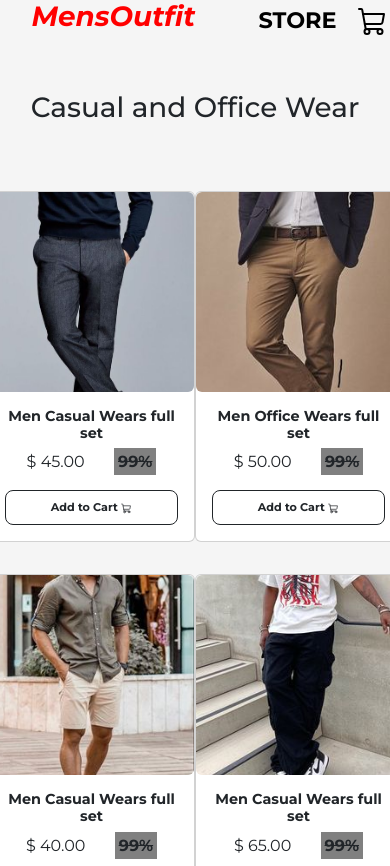
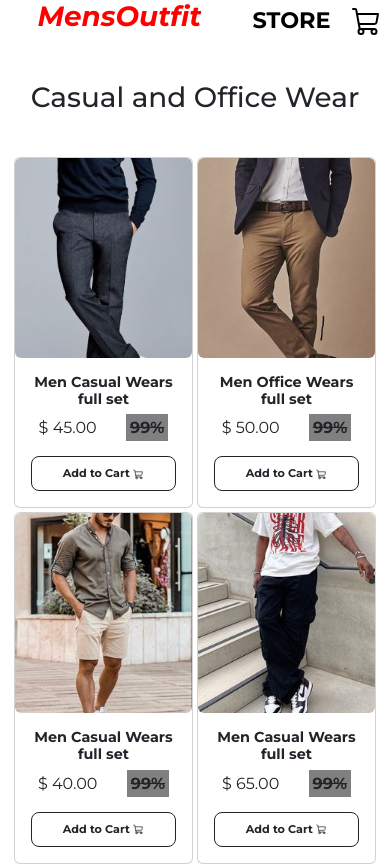
Before and after one commit to Karl-Xavier/shop_website, a React (Create React App) app: page / in a window 390 px wide. Shown: the top 866 px of the page. Built offline with nearby package versions, Linux system fonts and the light colour scheme.

Commit message:
Final Commit

```diff
--- a/src/index.css
+++ b/src/index.css
@@ -1,5 +1,4 @@
 #root
 {
-  background-color: #f5f5f5;
   font-family: 'Montserrat';
 }
--- a/src/pages/shop/Products.css
+++ b/src/pages/shop/Products.css
@@ -1,19 +1,17 @@
+.column
+{
+    margin: 10px, 0, 10px 0;
+}
 .displayCards
 {
     text-align: center;
 }
 
 @media (max-width: 575.98px) {
-    .shopTitle{
-        padding: 10px;
-    }
-    .container{
-        padding: 0;
-    }
+
     .column{
-        margin-right: 0px;
-        padding-right: 0;
-        padding-left: 0;
+        margin: 5px, 0, 5px, 0;
+        padding: 2px;
     }
     .displayCards {
       width: 120%;
--- a/src/pages/shop/Products.js
+++ b/src/pages/shop/Products.js
@@ -10,7 +10,7 @@ function Products(props){
 
     const {addToCart} = useContext(ShopContext)
     return (
-        <div class="col-lg-4 col-md-6 col-6 my-3 column">
+        <div class="col-lg-4 col-md-6 col-6 column">
         <div class="displayCards card" style={{width: "100%"}}>
             <img class="rounded card-img-top" src={productImg} alt="" height={350}/>
           <div class="card-body">
```
